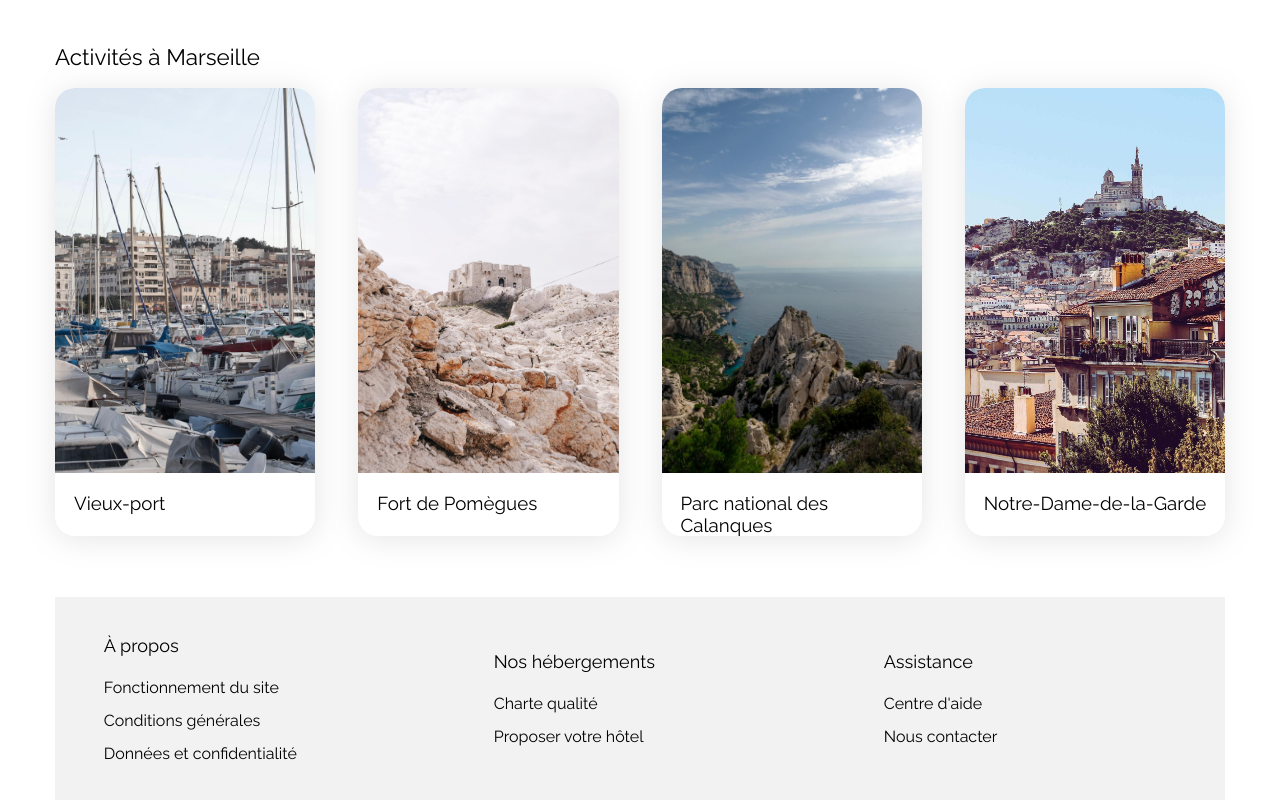
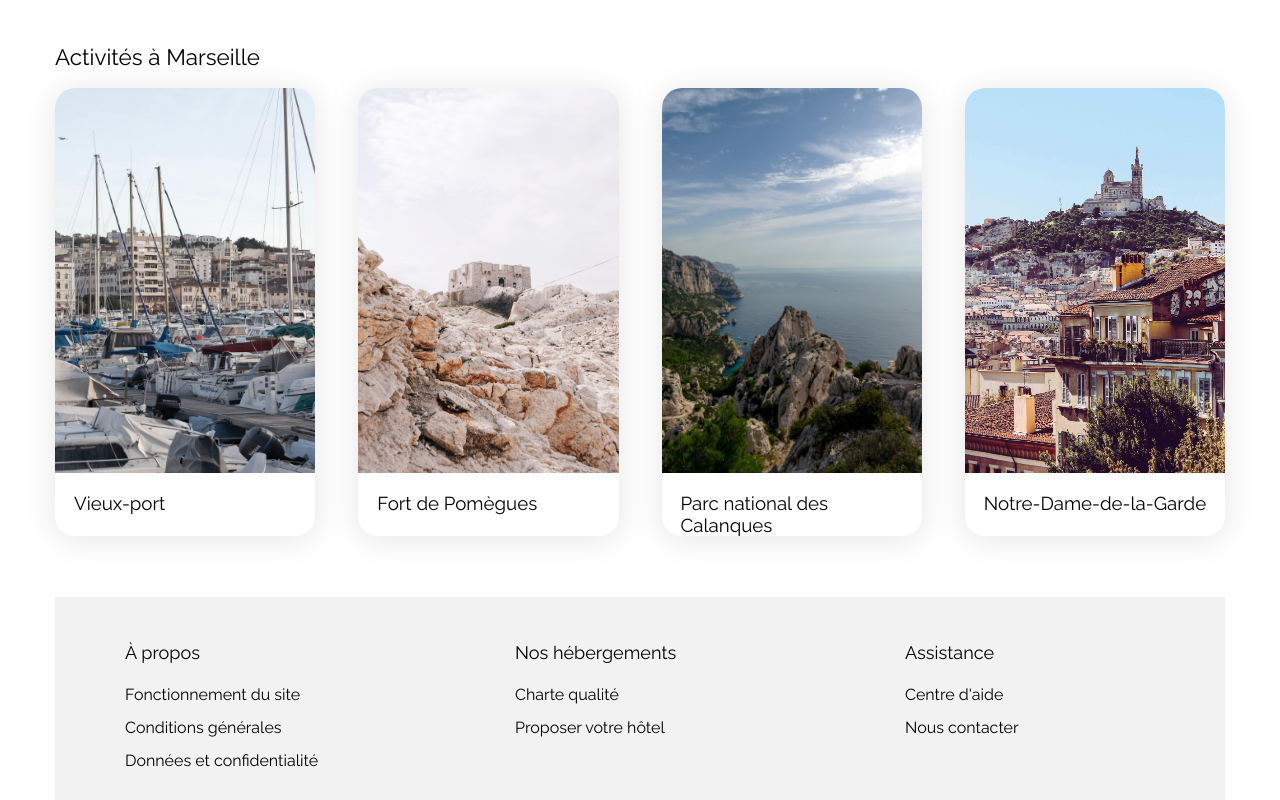
Before and after one commit to Earwen101/Pesty_Ameline_01122022, a plain HTML site: page index.html in a window 1280 px wide. Shown: the part 1070-1870 px from the top of the page. Drawn offline with Linux system fonts and the light colour scheme.

Commit message:
Update style.css

```diff
--- a/style/style.css
+++ b/style/style.css
@@ -428,14 +428,11 @@ footer {
   display: flex;
   width: 100%;
   height: 100%;
-  justify-content: space-around;
 }
 
 .menu-item {
-  width: 25%;
-  display: flex;
-  flex-direction: column;
-  justify-content: center;
+  padding: 45px 70px;
+  width: 100%;
 }
 
 .menu-item h3 {
@@ -475,7 +472,7 @@ a {
 }
 
 /* tablette */
-@media screen and (max-width: 992px) and (min-height: 769px) {
+@media screen and (max-width: 992px) and (min-width: 769px) {
   .searchfilters {
     flex-direction: column;
     width: 100%;
@@ -882,10 +879,6 @@ a {
     padding: 45px 30px;
   }
 
-  footer .menu-item {
-    width: 100%
-  }
-
   .rectangle1 #grid-1 article a img {
     height: 100% !important;
   }
```
